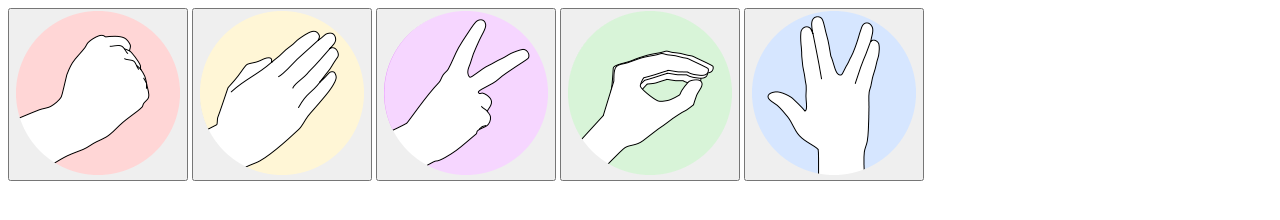
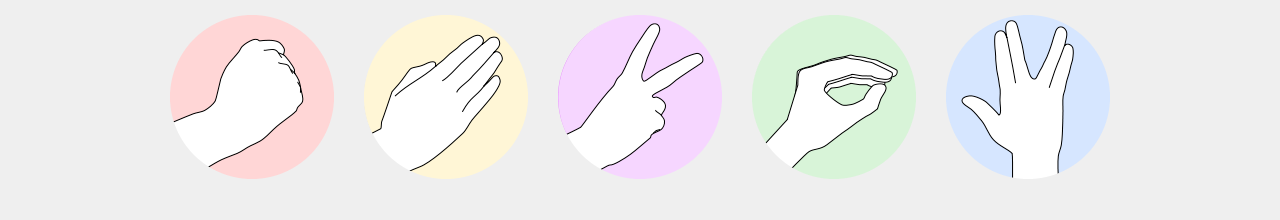
Before and after one commit to Alopmel/Portfolio2-Let-sPlay, a plain HTML site: page index.html in a window 1280 px wide. Drawn offline with Linux system fonts and the light colour scheme.

Commit message:
Added Style in images

```diff
--- a/assets/css/style.css
+++ b/assets/css/style.css
@@ -0,0 +1,28 @@
+*{
+    margin: 0;
+    padding: 0;
+    box-sizing: border-box;
+    background-color: #EFEFEF;
+}
+
+
+.container{
+    margin: 0 auto;
+}
+
+.group-btn{
+    display: flex;
+    justify-content: center;
+    flex-wrap: wrap;
+}
+
+.group-btn > button{
+    margin: 15px;
+    border: 0;
+}
+
+.group-btn > button:hover{
+    -webkit-transform:scale(1.3);
+    transform:scale(1.3);
+    transition: .5s ease-in-out
+}
--- a/assets/js/script.js
+++ b/assets/js/script.js
@@ -27,12 +27,15 @@ function chooseElement(human){
                             ["Rock crushes lizard","Lizard eats paper","Scissors decapitates lizard","Are the same","Lizard poisons Spock"],
                             ["Spock vaporizes rock","Paper disproves Spock","Spock smashes scissors","Lizard poisons Spock","Are the same"]
                         ];
+
     // CPU chooses a random item betwen 0 and 4
     const cpu = Math.floor((Math.random() * 5));
     // Game result.
     const game_result = board_game[cpu][human];
+
     // Message to be reproduced by the browser
     const message = new SpeechSynthesisUtterance(`You choose ${elements[human]}, and the CPU choose ${elements[cpu]}. So you ${result[game_result]}, because ${descrip_game[human][cpu]} `)
+    message.lang = 'en-US'
     window.speechSynthesis.speak(message)
 
 
--- a/index.html
+++ b/index.html
@@ -4,10 +4,12 @@
     <meta charset="UTF-8">
     <meta http-equiv="X-UA-Compatible" content="IE=edge">
     <meta name="viewport" content="width=device-width, initial-scale=1.0">
+    <link rel="stylesheet" href="assets/css/style.css">
     <title>Document</title>
 </head>
 <body>
     <section class="container">
+        <div class="group-btn">
             <button onclick="chooseElement(0)">
                 <img src="assets/images/rock.png" alt="Rock-hand image">
             </button>
@@ -23,6 +25,8 @@
             <button onclick="chooseElement(4)">
                 <img src="assets/images/spock.png" alt="Spock-hand image">
             </button>
+        </div>
+
     </section>
     </body>
     <script src="assets/js/script.js"></script>
```
Lines whose indentation alone changed are shown as unchanged.
